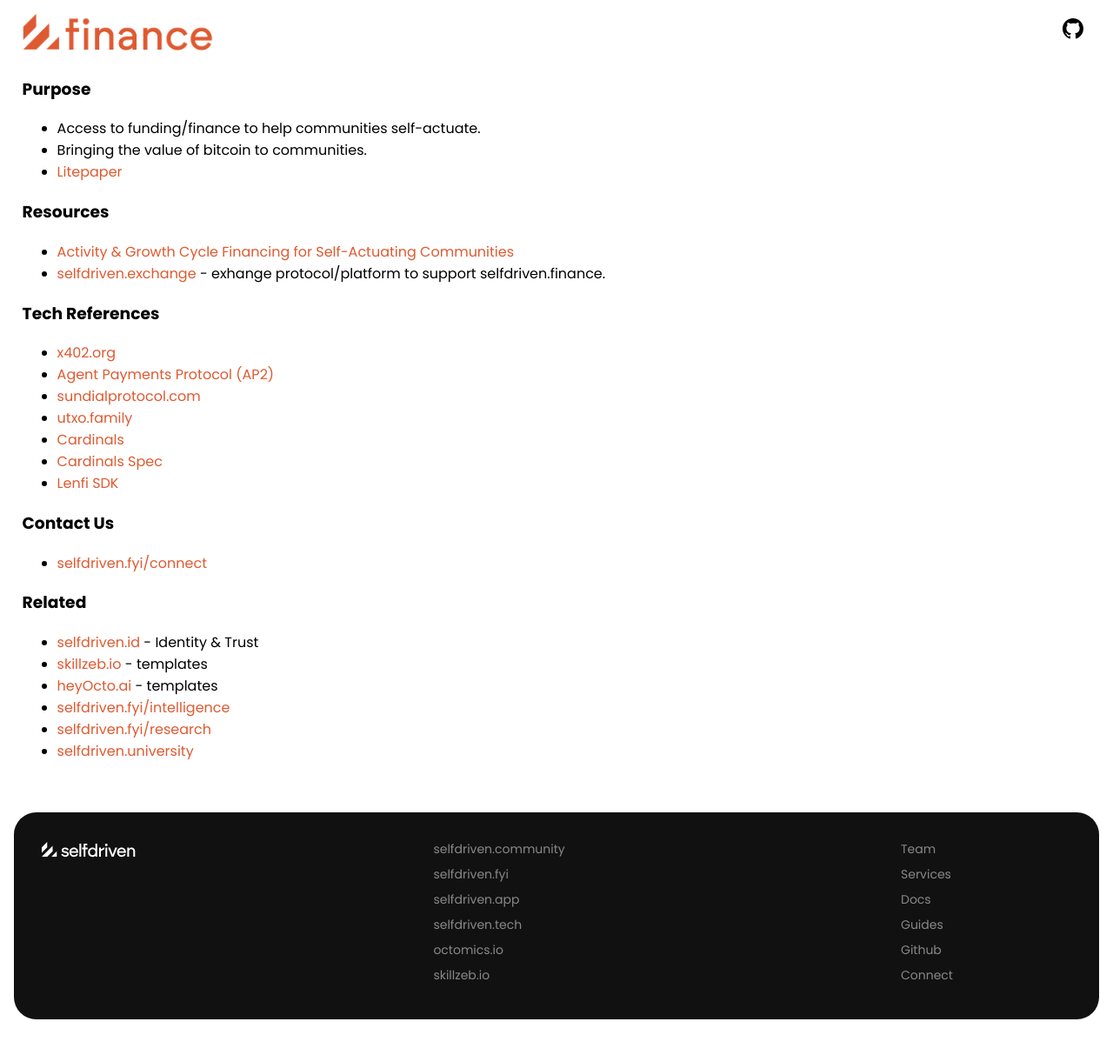
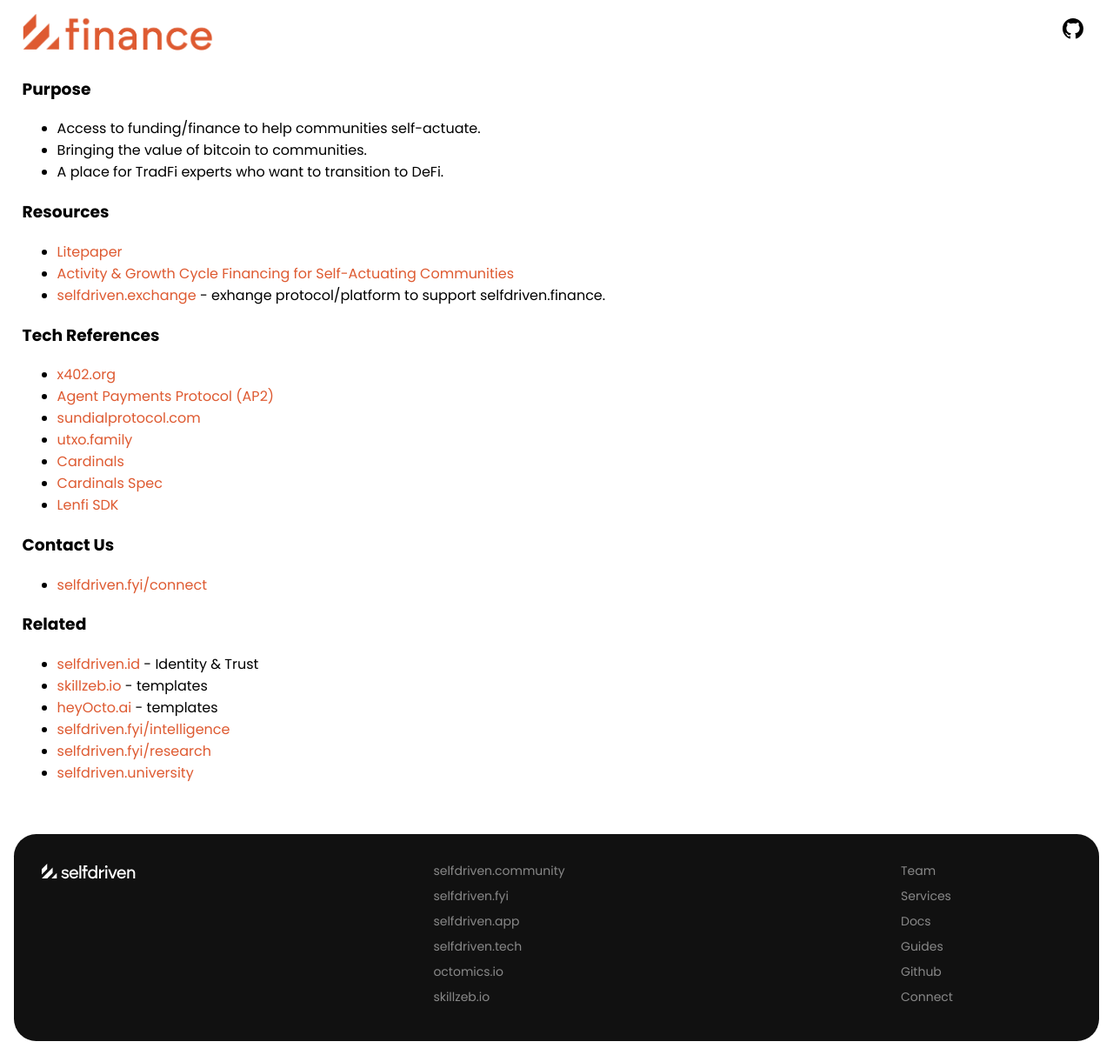
Before and after one commit to selfdriven-foundation/selfdriven-finance, a Jekyll site: the page built from docs/index.md, in a window 1280 px wide. Shown: the whole page at 87% size. Built offline with Jekyll 4.4.1, drawn with Linux system fonts in a browser that asks for light colours; before the commit the page ends 1188 px from its top, so only the background shows below that.

Commit message:
Update index.md

```diff
--- a/docs/index.md
+++ b/docs/index.md
@@ -7,10 +7,11 @@
 
 - Access to funding/finance to help communities self-actuate.
 - Bringing the value of bitcoin to communities.
-- [Litepaper](/litepaper/)
+- A place for TradFi experts who want to transition to DeFi.
 
 ### Resources
 
+- [Litepaper](/litepaper/)
 - [Activity & Growth Cycle Financing for Self-Actuating Communities](/communities/activity-growth-cycle/)
 - [selfdriven.exchange](https://selfdriven.exchange) - exhange protocol/platform to support selfdriven.finance.
 
```
